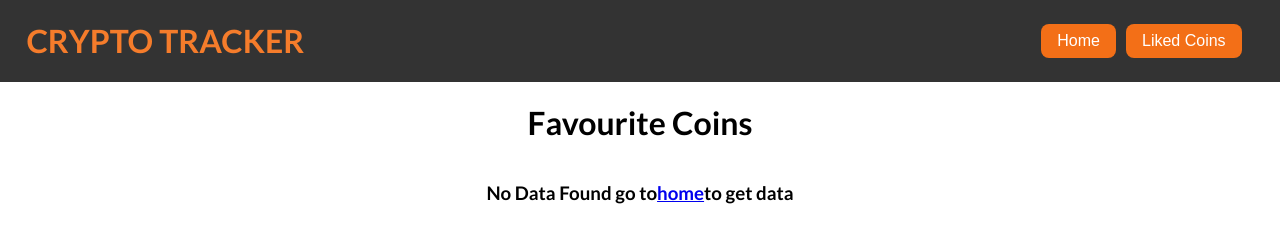
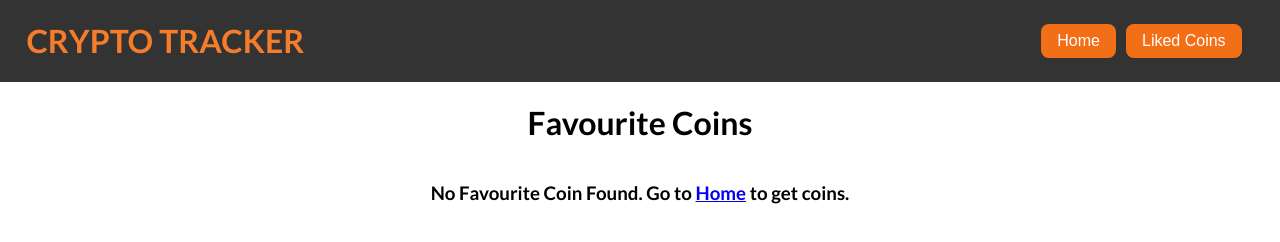
Before and after one commit to TanviWandhare/Crypto-Tracker-App, a plain HTML site: page fav.html in a window 1280 px wide. Drawn offline with Linux system fonts and the light colour scheme.

Commit message:
fav page update

```diff
--- a/fav.html
+++ b/fav.html
@@ -57,7 +57,9 @@
                 <!-- body fetch -->
             </tbody>
         </table>
-        <h3 class="no-data">No Data Found go to<a href="index.html">home</a>to get data</h3>
+        <h3 class="no-data">
+            No Favourite Coin Found. Go to <a href="index.html">Home</a> to get coins.
+        </h3>
         <div class="pagination">
             <button class="prev-btn">Prev</button>
             <button class="next-btn">Next</button>
```
